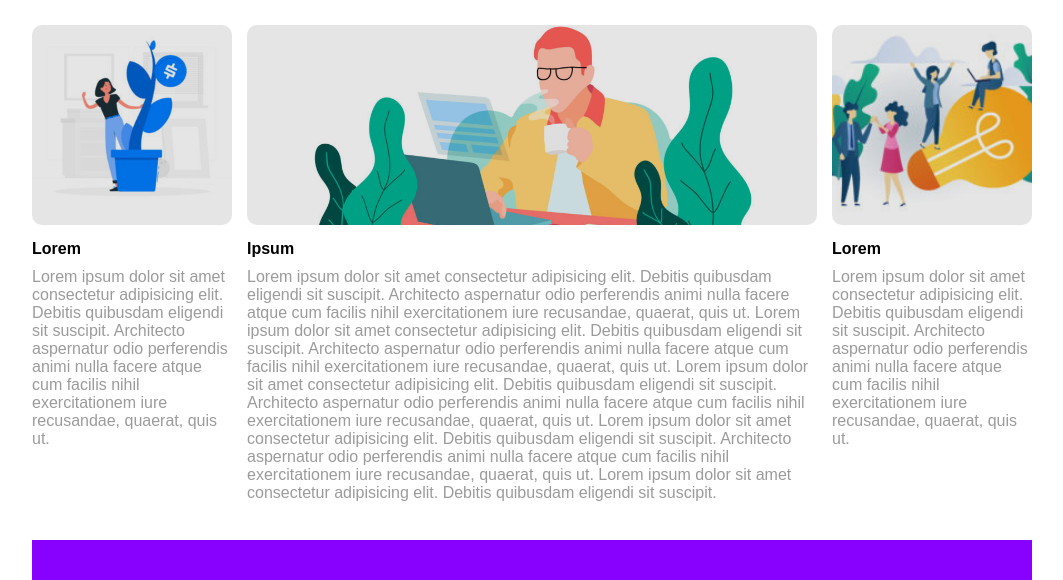
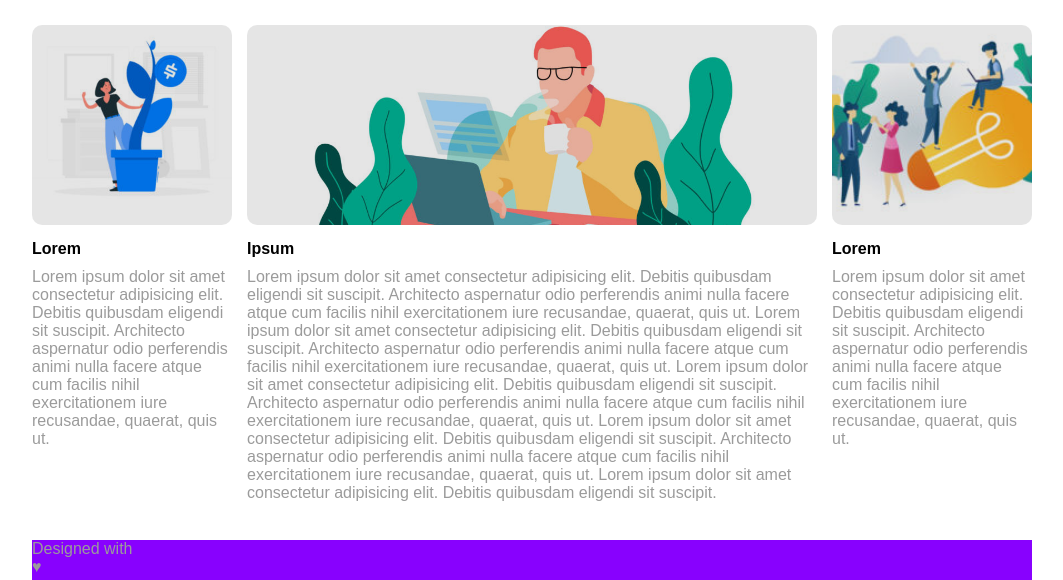
Before and after one commit to Aleandro2119/htmlcss-wp, a plain HTML site: page index.html in a window 1280 px wide. Shown: the part 622-1202 px from the top of the page, without its empty margins (108-1171 px from the left). Drawn offline with Linux system fonts and the light colour scheme.

Commit message:
Add Footer

```diff
--- a/index.html
+++ b/index.html
@@ -87,7 +87,11 @@
         </div>
     </section>
 </main>
-    <footer></footer>
+    <footer>
+        <div class="position-text">
+            <span class="color-text">Designed with <div class="color-hearts">&hearts;</div></span>
+        </div>
+    </footer>
 
     </div>
 
```
